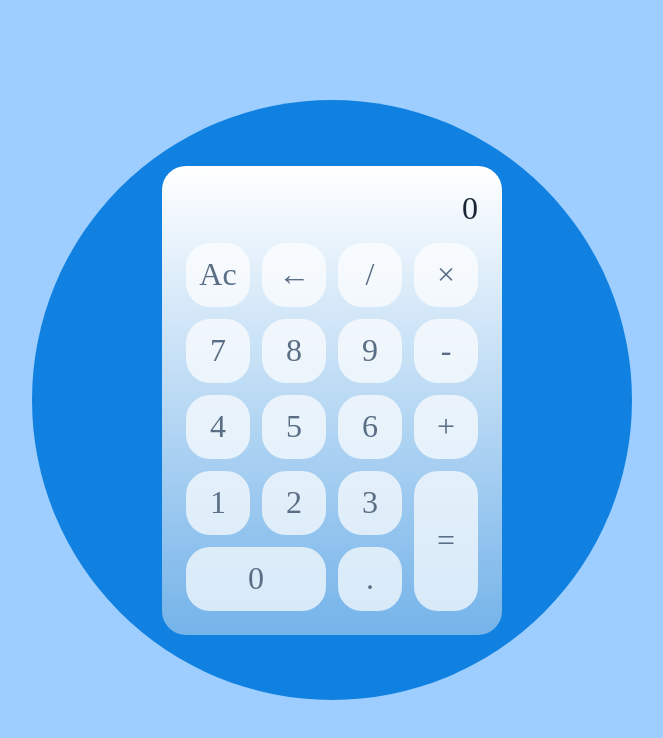
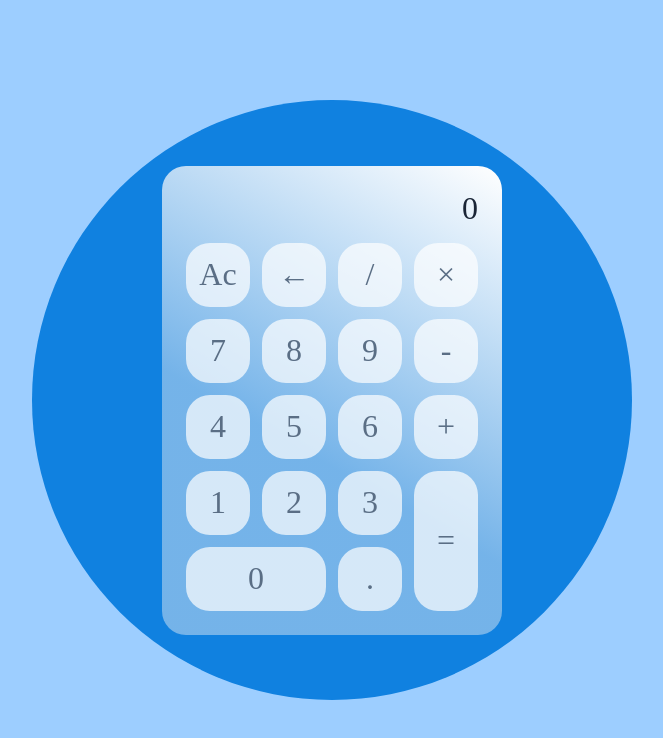
Before and after one commit to Leccon1/Calculator, a React (Vite) app: page / in a window 1280 px wide. Shown: the top 738 px of the page, without its empty margins (308-971 px from the left). Built offline with nearby package versions, Linux system fonts and the light colour scheme.

Commit message:
style(Calculator): changed backgroun gradient

```diff
--- a/src/App.module.scss
+++ b/src/App.module.scss
@@ -20,7 +20,11 @@
 }
 
 .calculator {
-	background: linear-gradient(var(--bg-card-start), var(--bg-card-end));
+	background: linear-gradient(
+		-150deg,
+		var(--bg-card-start),
+		var(--bg-card-end) 60%
+	);
 
 	font-size: 3.2rem;
 
```
